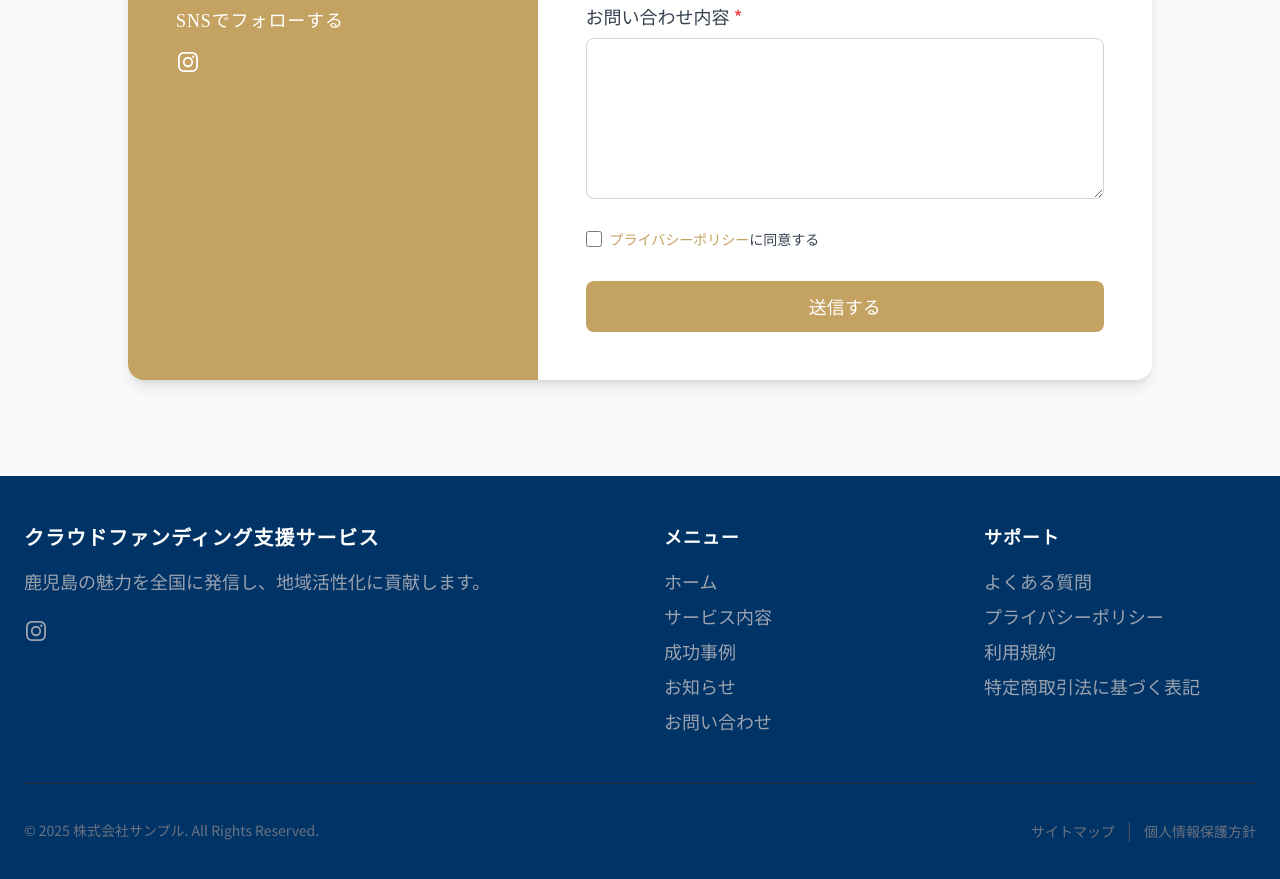
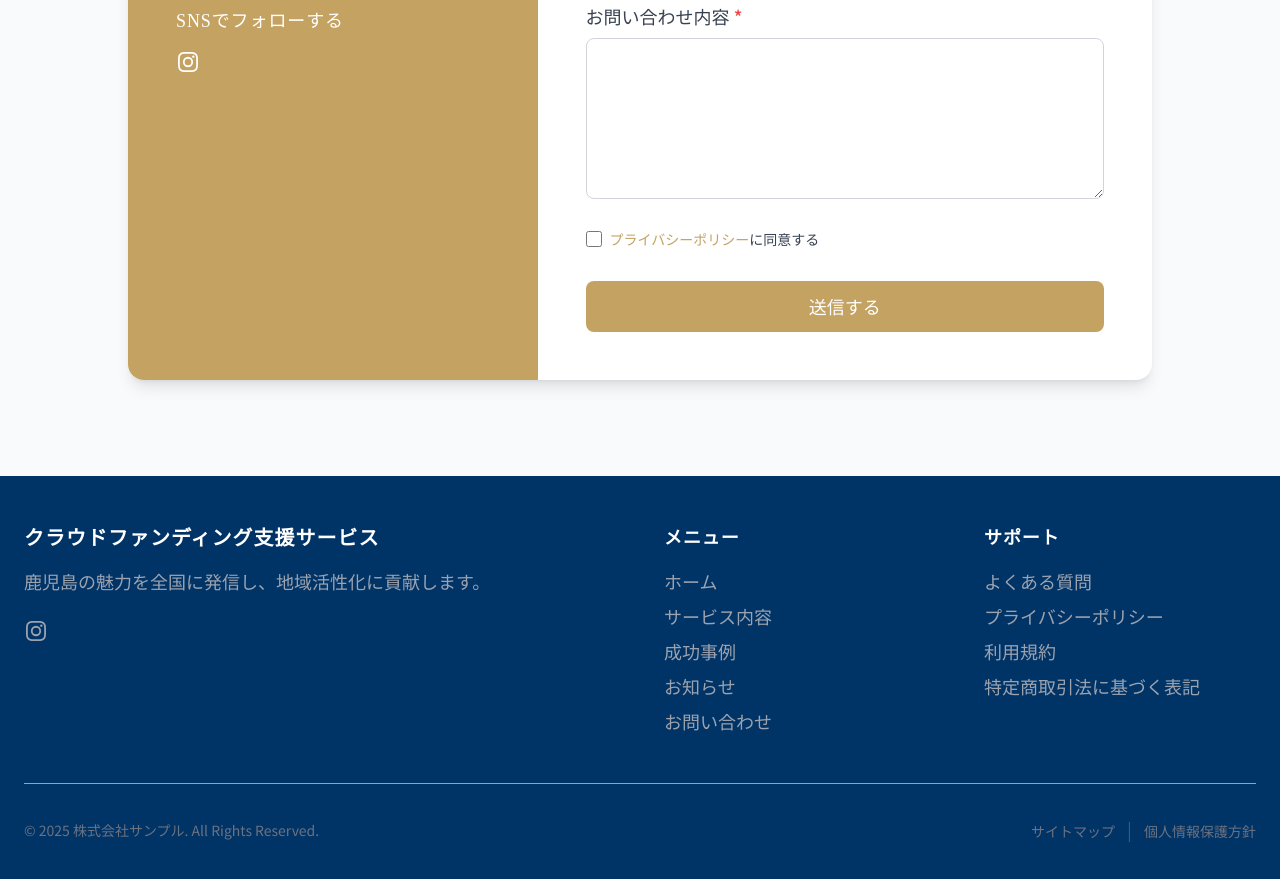
Before and after one commit to Shima-Chasan/yokiokurimono-landing-page, a plain HTML site: page index.html in a window 1280 px wide. Shown: the part 3917-4796 px from the top of the page. Drawn offline with nearby package versions, Linux system fonts and the light colour scheme.

Commit message:
Update footer

```diff
--- a/index.html
+++ b/index.html
@@ -553,7 +553,7 @@
         </div>
       </div>
 
-      <div class="border-t border-gray-800 mt-12 pt-8 flex flex-col md:flex-row justify-between items-center">
+      <div class="border-t border-gray-400 mt-12 pt-8 flex flex-col md:flex-row justify-between items-center">
         <p class="text-gray-500 text-sm">© 2025 株式会社サンプル. All Rights Reserved.</p>
         <div class="mt-4 md:mt-0">
           <a href="#" class="text-sm text-gray-500 hover:text-white transition-colors">サイトマップ</a>
```
